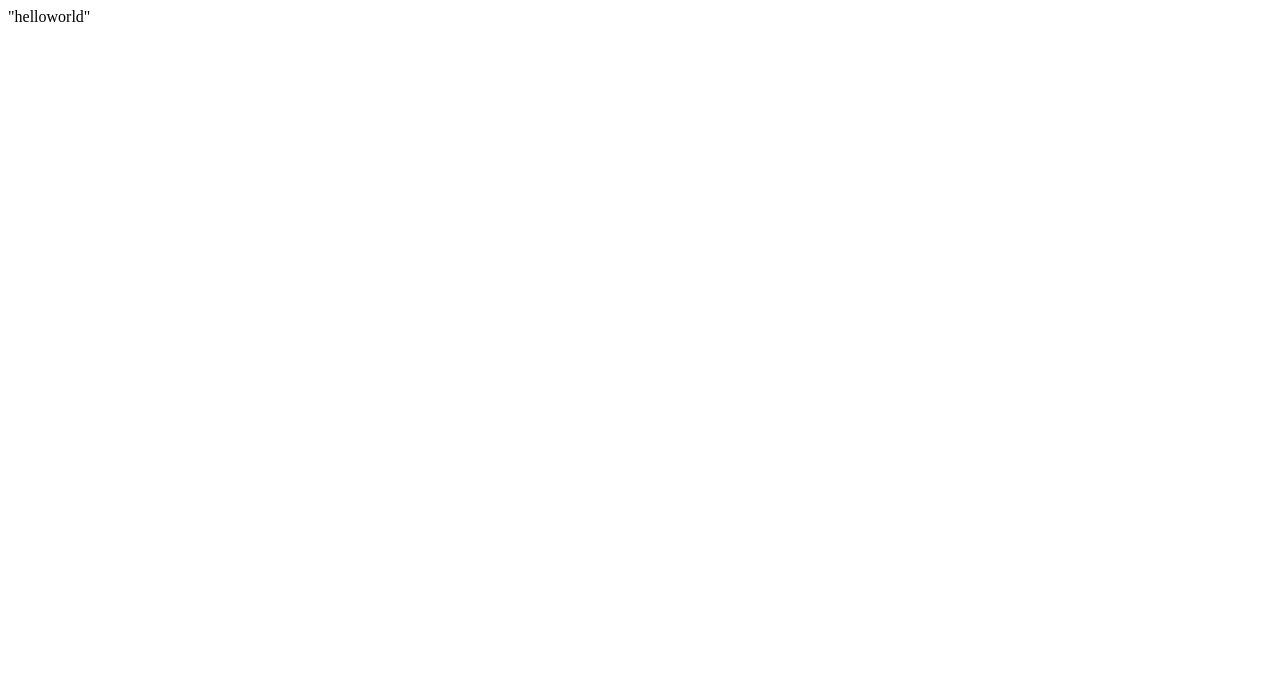
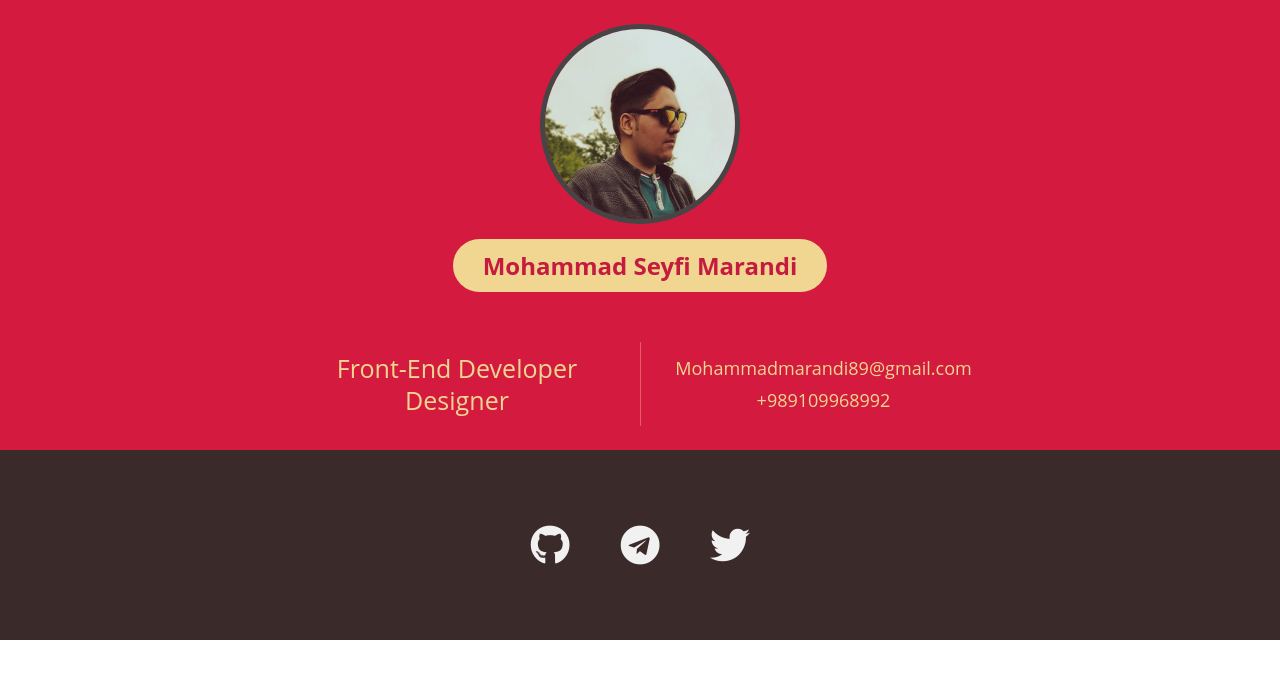
Before and after one commit to MSM79/msm79.github.io, a plain HTML site: page index.html in a window 1280 px wide. Drawn offline with Linux system fonts and the light colour scheme.

Commit message:
feat: web

```diff
--- a/index.html
+++ b/index.html
@@ -1 +1,34 @@
-"helloworld"
+<!DOCTYPE html>
+<html>
+  <head>
+    <meta charset="utf-8">
+    <meta http-equiv="Content-Type" content="text/html; charset=utf-8">
+    <title>MohammadSeyfiMarandi</title>
+    <meta name="viewport" content="width=device-width,initial-scale=1.0,user-scalable=no">
+	  <meta name=theme-color content=#d41b3f>
+    <link href="favicon.ico" rel="icon">
+    <link rel="stylesheet" href="style.css">
+    <link href="https://use.fontawesome.com/releases/v5.0.6/css/all.css" rel="stylesheet">
+  </head>
+  <body>
+    <div class="container">
+        <div class="row">
+           <div><img src="msm.jpg"></div>
+         <div>
+           <h2>Mohammad Seyfi Marandi</h2>
+         </div>
+         <div class="row-info">
+              <div class="front"><p>Front-End Developer<br>Designer</p></div>
+              <div class="info"><a href="mailto:mohammadmarandi89@gmail.com">Mohammadmarandi89@gmail.com</a>
+               <span>+989109968992</span>
+              </div>
+         </div>
+        </div>
+        <div class="row2">
+            <a href="https://github.com/MSM79" class="fab fa-github"></a>
+            <a href="https://t.me/Msm79" class="fab fa-telegram"></a>
+            <a href="https://twitter.com/marandi152" class="fab fa-twitter"></a>
+        </div>
+    </div>
+  </body>
+</html>
--- /dev/null
+++ b/style.css
@@ -0,0 +1,141 @@
+* {
+  padding: 0;
+  margin: 0;
+  box-sizing: border-box;
+  font-family: 'Open Sans',sans-serif;
+  transition: 0.4s;
+}
+
+body {
+  overflow: hidden;
+}
+
+.container {
+  display: flex;
+  flex-direction: column;
+  background-color: #3a2a2a;
+}
+
+.row {
+  padding: 30px;
+  background-color: #d41b3f;
+  height: 450px;
+  color: #333;
+  display: flex;
+  flex-direction: column;
+  align-items: center;
+  justify-content: center;
+}
+
+.row img {
+  border-radius: 100%;
+  width: 200px;
+  margin-bottom: 10px;
+  border: 5px solid #454545;
+}
+
+.row h2 {
+  background: #f0d691;
+  padding: 10px 30px;
+  border-radius: 50px;
+  color: #c41b3f;
+}
+
+.row-info {
+  width: 60%;
+  display: flex;
+  align-items: center;
+  justify-content: center;
+  color: #f0d691;
+  margin-top: 50px;
+  line-height: 2em;
+}
+
+.row-info div {
+ width: 50%;
+ padding: 10px;
+}
+
+.info {
+  display: flex;
+  flex-direction: column;
+  align-items: center;
+  border-left: 1px solid #ed5a64;
+  text-align: center;
+  font-size: 18px;
+}
+
+.front {
+  text-align: center;
+  font-size: 25px;
+}
+
+.info a {
+  color :#f0d691;
+  text-decoration: none;
+}
+.row2 {
+  display: flex;
+  justify-content: center;
+  padding: 50px;
+}
+
+.row2 a {
+  font-size: 40px;
+  margin: 10px;
+  color : #f1f1f1;
+  cursor: pointer;
+  text-decoration: none;
+  transition: 0.3s;
+  border-radius: 100%;
+  height: 70px;
+  width: 70px;
+  display: flex;
+  justify-content: center;
+  align-items: center;
+}
+
+.row2 a:hover {
+  transform: scale(1.2);
+  background: #222;
+  color: #f0d691;
+}
+
+@media (min-width: 120px) and (max-width: 500px) {
+
+body {
+  overflow: auto;
+}
+
+.row-info {
+  flex-direction: column;
+  width: 100%;
+  margin-top: 10px;
+}
+
+.row-info div {
+  width: 100%;
+  padding: 20px;
+}
+
+.info {
+  border-top: 1px solid #ed5a64;
+  border-left: none;
+}
+
+.row {
+  padding: 10px;
+  height: 500px;
+}
+
+.row h2 {
+  text-align: center;
+  font-size: 19px;
+}
+
+.row2 a {
+  width: 50px;
+  height: 50px;
+}
+
+}
```
Also changed, not shown: favicon.ico (added), msm.jpg (added).
